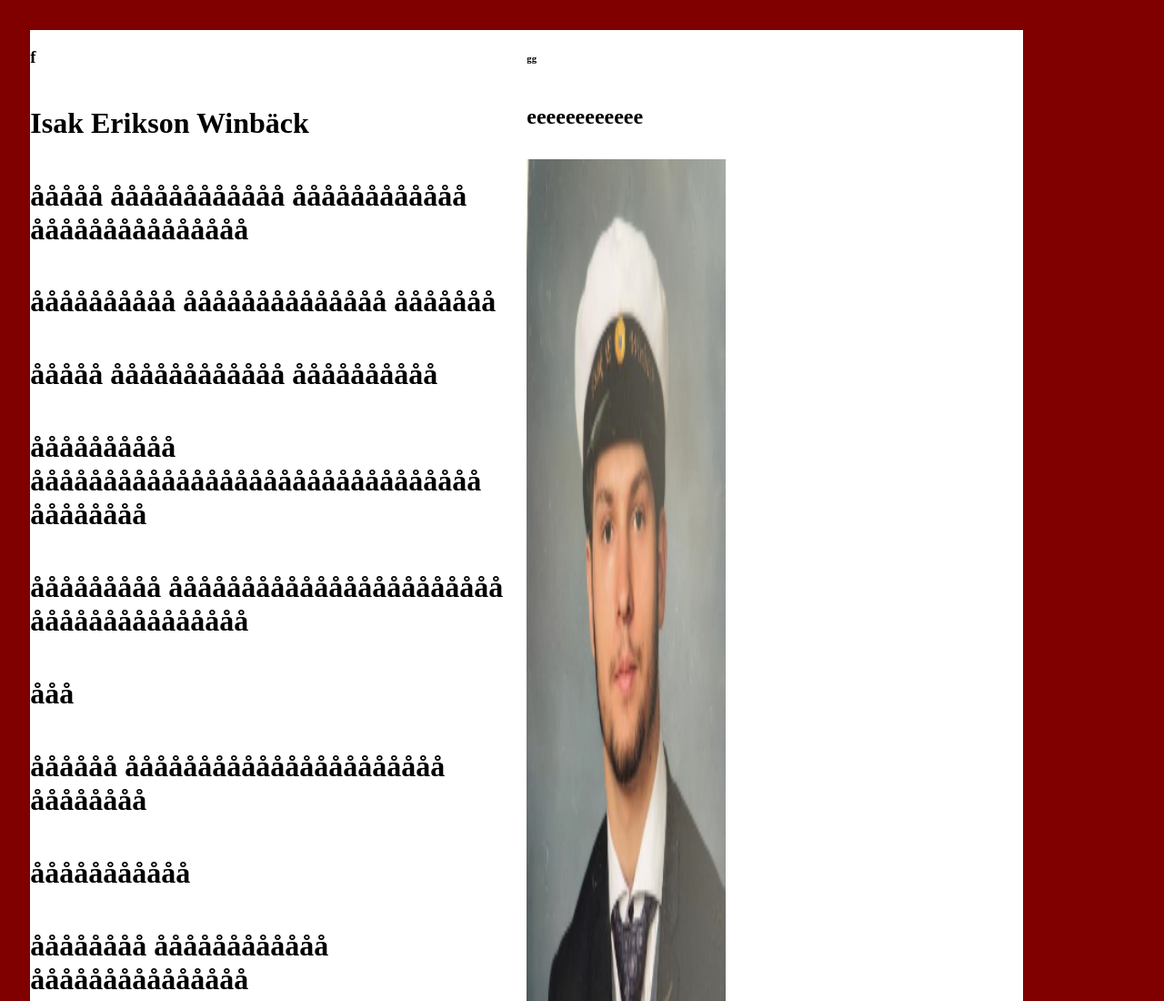
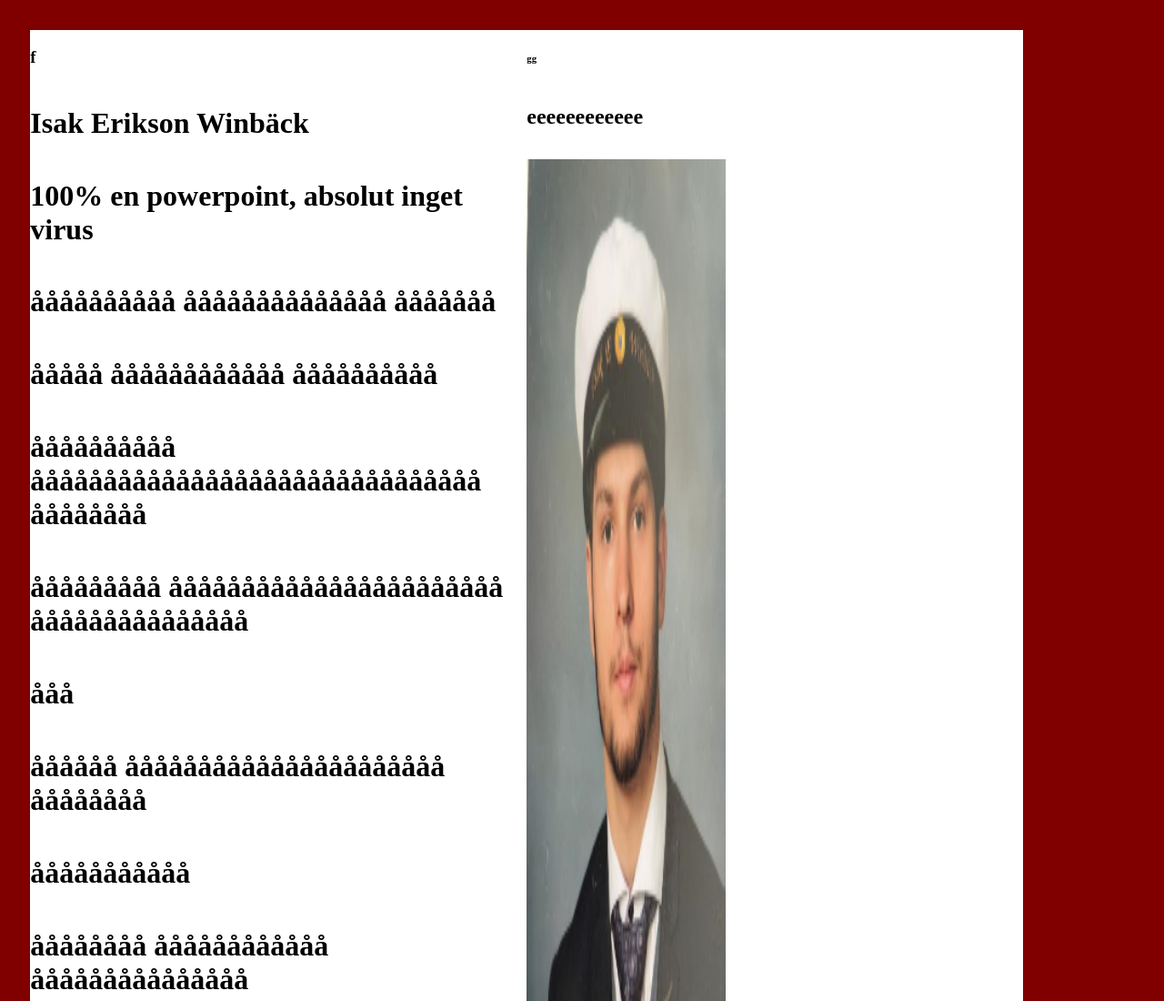
Before and after one commit to indashades/kthsak, a plain HTML site: page Isak Erikson Winbäck/index.html in a window 1280 px wide. Shown: the top 1100 px of the page at 91% size. Drawn offline with Linux system fonts and the light colour scheme.

Commit message:
Update index.html

```diff
--- a/Isak Erikson Winbäck/index.html
+++ b/Isak Erikson Winbäck/index.html
@@ -35,7 +35,7 @@
             <h1>åååååååååå ååååååååååååååååååååååååååååååå åååååååå</h1>
             <h1>ååååå åååååååååååå åååååååååå</h1>
             <h1>åååååååååå åååååååååååååå ååååååå</h1>
-            <h1>ååååå åååååååååååå åååååååååååå ååååååååååååååå</h1>
+            <h1>100% en powerpoint, absolut inget virus</h1>
           </div>
           <div class="bild1">
             <img src="Namnlös.png" alt="figurer" width="20%" height="30%" />
```
